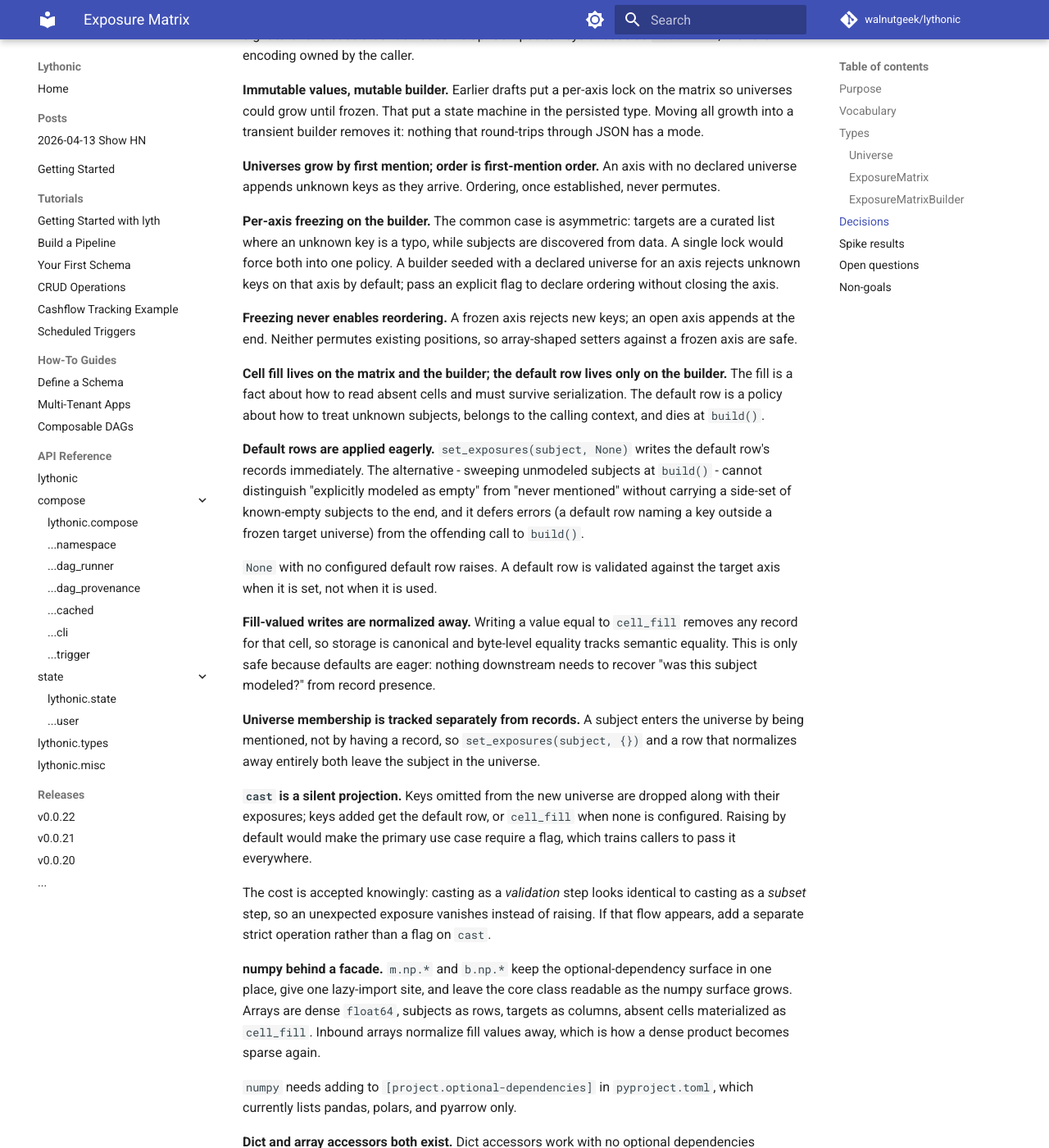
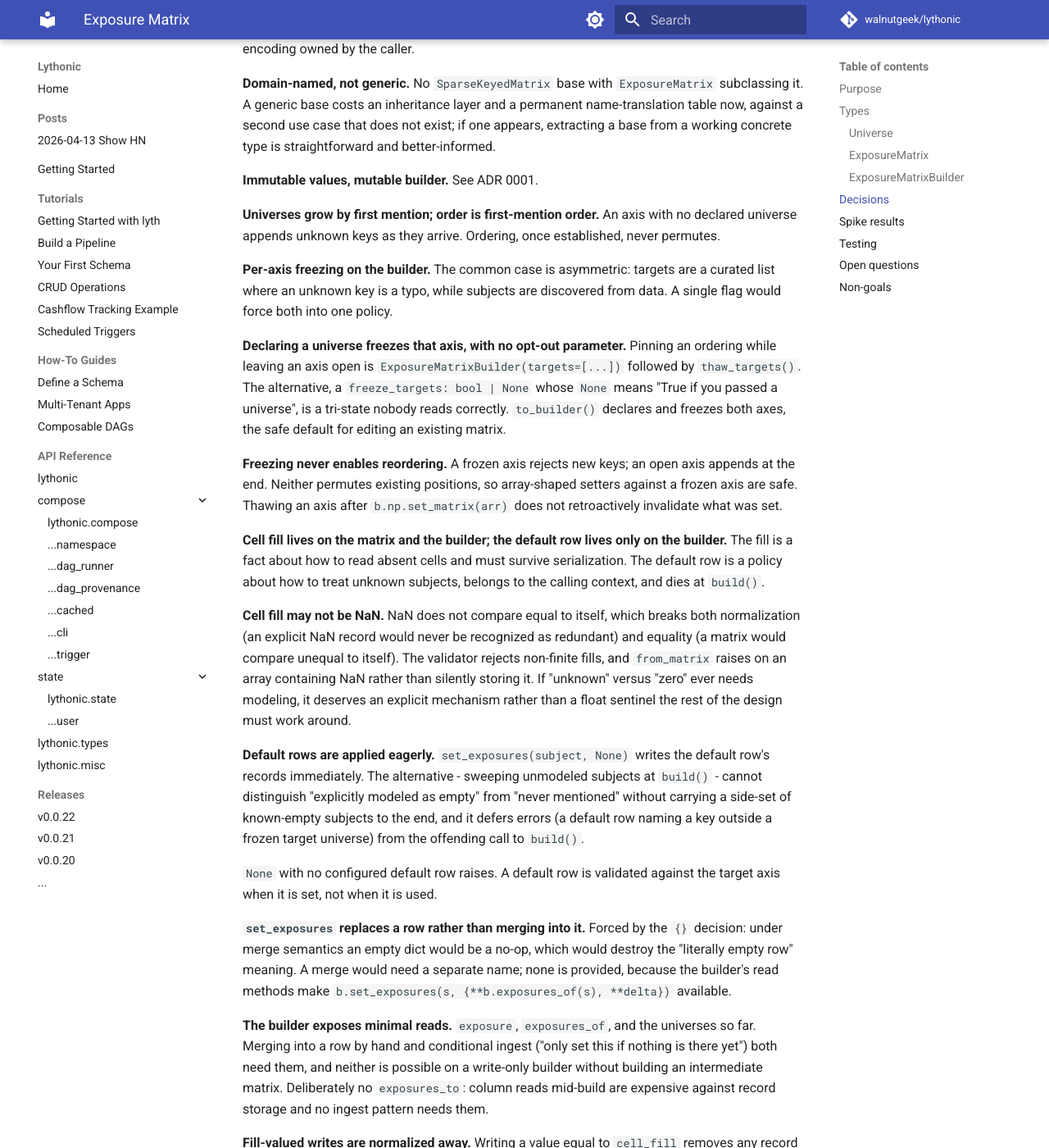
Before and after one commit to walnutgeek/lythonic, an MkDocs documentation site: the page built from docs/ideas/exposure-matrix.md, in a window 1280 px wide and 1400 px high, scrolled down 2348 px. Shown: the whole window at 82% size. Built offline with MkDocs 1.6.1 and Material for MkDocs 9.7.7, drawn with Linux system fonts in a browser that asks for light colours; comment, search, counter and statistics services are not loaded; some of the changed text lies outside the part shown.

Commit message:
docs: record ExposureMatrix domain model and decisions
Add CONTEXT.md with the glossary for subject, target, universe, exposure,
cell fill, default row, frozen axis, and cast, and two ADRs covering the
decisions that are expensive to reverse: immutable values with a separate
builder, and index-triple record serialization.

Expand the design sketch with the remaining decisions - builder reads,
constructor-configured freeze/thaw, cast signature and the absence of a
default column, build-time snapshot semantics, validator strictness, and
the ban on NaN cell fill.

Co-Authored-By: Claude Opus 5 (1M context) <noreply@anthropic.com>

````diff
--- /dev/null
+++ b/docs/adr/0002-exposure-records-as-index-triples.md
@@ -0,0 +1,38 @@
+# Exposure records serialize as index triples
+
+Exposures persist as `list[tuple[int, int, float]]` - a subject index, a target
+index, and a value - rather than as keyed objects naming the subject and target
+as strings. Indexes never appear in the interface; they are a wire and storage
+detail. This is worth recording because it is the one place the design lets a
+positional detail into a format that is otherwise fully keyed, and because a
+persisted format is expensive to change once data exists.
+
+## Considered options
+
+Keyed objects (`{"subject": "acct1", "target": "USD", "value": 0.4}`) are
+self-describing and survive a hand-edited universe, at the cost of repeating
+both key strings in every record. A matrix with 100k records over 40 targets
+would store `"USD"` tens of thousands of times and roughly triple the payload.
+
+Parallel COO arrays (`{"si": [...], "ti": [...], "v": [...]}`) are the most
+compact and load into numpy directly, but introduce a three-lists-must-be-equal
+-length invariant and are the least legible of the three.
+
+Index triples are safe here specifically because universes are immutable and
+travel in the same document. Records are meaningless without them, and an index
+cannot go stale, because no operation permutes an existing universe - open axes
+only append.
+
+## Consequences
+
+The format is not self-describing. Anything reading it must read the universes
+first, and a record list separated from its matrix is unrecoverable.
+
+Records are stored sorted by (subject index, target index) and carry no cells
+whose value equals the cell fill, so serialized bytes are canonical and byte
+equality matches semantic equality.
+
+Validation cannot be skipped on the untrusted path. A directly constructed or
+deserialized matrix canonicalizes silently where doing so is lossless - sorting
+records, dropping fill-valued ones - and rejects what is genuinely ambiguous or
+corrupt: out-of-range indexes and duplicate cells.
--- a/docs/ideas/exposure-matrix.md
+++ b/docs/ideas/exposure-matrix.md
@@ -2,24 +2,16 @@
 
 Status: design sketch, not implemented. Captures the decisions from a design
 session so they can be reviewed before any code is written.
+
+Terms used here are defined in `CONTEXT.md`. Two decisions have their own
+records: `docs/adr/0001-immutable-matrix-with-builder.md` and
+`docs/adr/0002-exposure-records-as-index-triples.md`.
 
 ## Purpose
 
 A sparse, keyed 2-D matrix of exposure values. Both axes are keyed by strings
 rather than positions, and the storage is sparse because most cells are empty in
 practice.
-
-## Vocabulary
-
-- **Subject** - the entity that *has* exposure (an account, a portfolio).
-  The row axis.
-- **Target** - the thing a subject is *exposed to* (a currency, a risk factor).
-  The column axis.
-- **Universe** - an ordered, duplicate-free sequence of keys for one axis.
-- **Exposure** - the float value at a (subject, target) cell.
-- **Cell fill** - the value a cell takes when no record exists for it.
-- **Default row** - a target-to-value mapping applied to a subject that is
-  otherwise unmodeled.
 
 The two axes are semantically asymmetric, which is why they are not called
 `x`/`y` or `row`/`col`. Homogeneous square matrices (correlation, covariance)
@@ -28,11 +20,19 @@ they deserve their own type.
 
 ## Types
 
+Module: `src/lythonic/exposure.py`, matching `frame.py`.
+
 ### `Universe`
 
 Immutable, ordered, duplicate-free sequence of `str` keys, with an internal
 key-to-index map. Accepts a plain `list[str]` anywhere a `Universe` is expected
-and coerces on the way in, following the `GlobalRef` / `NsRef` convention.
+and coerces on the way in, following the `GlobalRef` / `NsRef` convention -
+`no_info_plain_validator_function` with a plain serializer, as in
+`src/lythonic/__init__.py`. Serializes transparently to a JSON array of strings.
+
+Exposes `__len__`, `__iter__`, `__contains__`, `__getitem__(int) -> str`, and
+`index(key) -> int`. Hashable, with equality over ordered keys, so "same
+universe?" is a cached O(1) check. Construction with duplicate keys raises.
 
 ### `ExposureMatrix`
 
@@ -43,11 +43,8 @@ class ExposureMatrix(BaseModel):
     subjects: Universe
     targets: Universe
     cell_fill: float = 0.0
-    records: list[Record]
+    records: list[tuple[int, int, float]] = []
 ```
-
-`Record` holds a subject index, a target index, and a value. Indexes are an
-internal storage detail and never appear in the interface.
 
 Read API:
 
@@ -55,8 +52,8 @@ Read API:
 m.exposure(subject, target)   # -> float, cell_fill when no record
 m.exposures_of(subject)       # -> dict[str, float], stored entries only
 m.exposures_to(target)        # -> dict[str, float], stored entries only
-m.cast(subjects=..., targets=...)   # -> new ExposureMatrix
-m.to_builder()                # -> ExposureMatrixBuilder
+m.cast(subjects=None, targets=None, default_row=None)   # -> ExposureMatrix
+m.to_builder(default_row=None)                          # -> ExposureMatrixBuilder
 m.np.matrix()                 # -> ndarray, subjects x targets
 m.np.row(subject)             # -> ndarray aligned to targets
 m.np.col(target)              # -> ndarray aligned to subjects
@@ -64,36 +61,41 @@ m.np.col(target)              # -> ndarray aligned to subjects
 ExposureMatrix.np.from_matrix(arr, subjects, targets, cell_fill=0.0)
 ```
 
-The `np` attribute serves both directions: class access yields the inbound
-facade, instance access the outbound one. There are no matrix or vector
-operations on `ExposureMatrix` itself - transpose, matmul, and norms are done on
-numpy arrays, and results come home through `from_matrix`.
-
 Unknown keys raise `KeyError`. A known key with no record returns `cell_fill`,
-so "not in the universe" and "no exposure" are distinguishable.
+so "not in the universe" and "no exposure" are distinguishable. Equality
+includes `cell_fill`, since two matrices with identical records but different
+fills disagree about every absent cell.
 
 ### `ExposureMatrixBuilder`
 
-The only mutable object. Grows universes, accepts values, and produces an
-`ExposureMatrix` via `build()`.
+The only mutable object.
 
 ```python
+b = ExposureMatrixBuilder(
+    subjects=None,              # open, grows by first mention
+    targets=["USD", "EUR"],     # declared, therefore frozen
+    cell_fill=0.0,
+    default_row={"USD": 1.0},
+)
+b.thaw_targets()                # ordering pinned, axis now open
+b.freeze_subjects()
+
 b.set_exposure(subject, target, value)
-b.set_exposures(subject, targets)      # dict, or None for the default row
+b.set_exposures(subject, targets)      # dict replaces the row; None applies the default row
 b.np.set_exposures(subject, arr)       # requires a frozen target axis
 b.np.set_matrix(arr)                   # requires both axes frozen
+b.exposure(subject, target)            # minimal reads
+b.exposures_of(subject)
 b.build()
 ```
-
-`set_exposures` takes `targets` as a required argument with no default value.
-`{}` sets a literally empty row; `None` applies the configured default row.
 
 ## Decisions
 
 **Subject / target naming.** The asymmetry buys readable method names
 (`exposures_of` vs `exposures_to`) that a symmetric pair like `xs`/`ys` cannot.
 It also survives the type being used outside finance, which `holders`/`factors`
-would not.
+would not. Exposure is a general statistics and risk-management idea, not a
+finance-only one, so the type belongs in `lythonic`.
 
 **`Universe` is a real type, not a `list[str]`.** Uniqueness and the key-to-index
 map are invariants of the axis, not of the matrix, and `cast` needs cheap
@@ -104,10 +106,13 @@ encoders, matching the `FrameData` bet. A generic `Universe[K]` would propagate
 two type parameters through every signature for a case that has not come up.
 Composite keys encode as `"US:AAPL"`, with the encoding owned by the caller.
 
-**Immutable values, mutable builder.** Earlier drafts put a per-axis lock on the
-matrix so universes could grow until frozen. That put a state machine in the
-persisted type. Moving all growth into a transient builder removes it: nothing
-that round-trips through JSON has a mode.
+**Domain-named, not generic.** No `SparseKeyedMatrix` base with `ExposureMatrix`
+subclassing it. A generic base costs an inheritance layer and a permanent
+name-translation table now, against a second use case that does not exist; if
+one appears, extracting a base from a working concrete type is straightforward
+and better-informed.
+
+**Immutable values, mutable builder.** See ADR 0001.
 
 **Universes grow by first mention; order is first-mention order.** An axis with
 no declared universe appends unknown keys as they arrive. Ordering, once
@@ -115,18 +120,32 @@ established, never permutes.
 
 **Per-axis freezing on the builder.** The common case is asymmetric: targets are
 a curated list where an unknown key is a typo, while subjects are discovered
-from data. A single lock would force both into one policy. A builder seeded with
-a declared universe for an axis rejects unknown keys on that axis by default;
-pass an explicit flag to declare ordering without closing the axis.
+from data. A single flag would force both into one policy.
+
+**Declaring a universe freezes that axis, with no opt-out parameter.** Pinning
+an ordering while leaving an axis open is `ExposureMatrixBuilder(targets=[...])`
+followed by `thaw_targets()`. The alternative, a `freeze_targets: bool | None`
+whose `None` means "True if you passed a universe", is a tri-state nobody reads
+correctly. `to_builder()` declares and freezes both axes, the safe default for
+editing an existing matrix.
 
 **Freezing never enables reordering.** A frozen axis rejects new keys; an open
 axis appends at the end. Neither permutes existing positions, so array-shaped
-setters against a frozen axis are safe.
+setters against a frozen axis are safe. Thawing an axis after
+`b.np.set_matrix(arr)` does not retroactively invalidate what was set.
 
 **Cell fill lives on the matrix and the builder; the default row lives only on
 the builder.** The fill is a fact about how to read absent cells and must
 survive serialization. The default row is a policy about how to treat unknown
 subjects, belongs to the calling context, and dies at `build()`.
+
+**Cell fill may not be NaN.** NaN does not compare equal to itself, which breaks
+both normalization (an explicit NaN record would never be recognized as
+redundant) and equality (a matrix would compare unequal to itself). The
+validator rejects non-finite fills, and `from_matrix` raises on an array
+containing NaN rather than silently storing it. If "unknown" versus "zero" ever
+needs modeling, it deserves an explicit mechanism rather than a float sentinel
+the rest of the design must work around.
 
 **Default rows are applied eagerly.** `set_exposures(subject, None)` writes the
 default row's records immediately. The alternative - sweeping unmodeled subjects
@@ -137,6 +156,19 @@ from the offending call to `build()`.
 
 `None` with no configured default row raises. A default row is validated against
 the target axis when it is set, not when it is used.
+
+**`set_exposures` replaces a row rather than merging into it.** Forced by the
+`{}` decision: under merge semantics an empty dict would be a no-op, which would
+destroy the "literally empty row" meaning. A merge would need a separate name;
+none is provided, because the builder's read methods make
+`b.set_exposures(s, {**b.exposures_of(s), **delta})` available.
+
+**The builder exposes minimal reads.** `exposure`, `exposures_of`, and the
+universes so far. Merging into a row by hand and conditional ingest ("only set
+this if nothing is there yet") both need them, and neither is possible on a
+write-only builder without building an intermediate matrix. Deliberately no
+`exposures_to`: column reads mid-build are expensive against record storage and
+no ingest pattern needs them.
 
 **Fill-valued writes are normalized away.** Writing a value equal to `cell_fill`
 removes any record for that cell, so storage is canonical and byte-level
@@ -149,22 +181,47 @@ universe by being mentioned, not by having a record, so
 `set_exposures(subject, {})` and a row that normalizes away entirely both leave
 the subject in the universe.
 
+**`build()` snapshots; the builder stays usable.** Repeated builds produce
+independent matrices, which supports checkpointing after each merged source. The
+defensive copy this requires is a correctness requirement rather than an
+optimization - see ADR 0001 - and is the thing to test hardest.
+
 **`cast` is a silent projection.** Keys omitted from the new universe are
-dropped along with their exposures; keys added get the default row, or
+dropped along with their exposures; subjects added get the default row, or
 `cell_fill` when none is configured. Raising by default would make the primary
-use case require a flag, which trains callers to pass it everywhere.
+use case require a flag, which trains callers to pass it everywhere. `None` for
+an axis keeps that universe as-is, so one axis can be reordered without
+restating the other. `cell_fill` is preserved.
 
 The cost is accepted knowingly: casting as a *validation* step looks identical
 to casting as a *subset* step, so an unexpected exposure vanishes instead of
 raising. If that flow appears, add a separate strict operation rather than a
 flag on `cast`.
 
-**numpy behind a facade.** `m.np.*` and `b.np.*` keep the optional-dependency
-surface in one place, give one lazy-import site, and leave the core class
-readable as the numpy surface grows. Arrays are dense `float64`, subjects as
-rows, targets as columns, absent cells materialized as `cell_fill`. Inbound
-arrays normalize fill values away, which is how a dense product becomes sparse
-again.
+**No default column.** A default row encodes "a subject I do not know about
+looks typically like this" - a statement about the axis that arrives
+unpredictably from data. Targets are the curated axis; they are declared, not
+discovered. A default column would also collide with the default row at the
+corner cell (new subject x new target), and the precedence rule needed to
+resolve that is complexity bought for a case that does not appear to exist.
+
+**Records serialize as index triples.** See ADR 0002.
+
+**Validation is strict where ambiguity is real, lenient where it is not.** A
+directly constructed or deserialized matrix silently canonicalizes what is
+lossless to canonicalize - unsorted records, records whose value equals the cell
+fill - and rejects out-of-range indexes and duplicate cells. Duplicate cells are
+genuinely ambiguous, and last-wins would be a silent guess about producer
+intent.
+
+**numpy behind a facade, carrying both directions.** `m.np.*` and `b.np.*` keep
+the optional-dependency surface in one place and give one lazy-import site. A
+descriptor whose `__get__` is overloaded on `obj: None` vs `obj: ExposureMatrix`
+binds a different facade for class and instance access, so
+`ExposureMatrix.np.from_matrix(...)` and `m.np.matrix()` share one attribute.
+Arrays are dense `float64`, subjects as rows, targets as columns, absent cells
+materialized as `cell_fill`. Inbound arrays normalize fill values away, which is
+how a dense product becomes sparse again.
 
 `numpy` needs adding to `[project.optional-dependencies]` in `pyproject.toml`,
 which currently lists pandas, polars, and pyarrow only.
@@ -172,13 +229,6 @@ which currently lists pandas, polars, and pyarrow only.
 **Dict and array accessors both exist.** Dict accessors work with no optional
 dependencies installed and return stored entries only. Array accessors live on
 the facade and raise `ImportError` when numpy is absent.
-
-**The facade carries inbound constructors too.** A descriptor whose `__get__` is
-overloaded on `obj: None` vs `obj: ExposureMatrix` binds a different facade for
-class and instance access, so `ExposureMatrix.np.from_matrix(...)` and
-`m.np.matrix()` share one attribute. This was spiked before being adopted, since
-the concern was that it would cost more in type-checker friction than the
-symmetry is worth. It does not - see below.
 
 **Matrix and vector operations live on numpy, not on `ExposureMatrix`.** The
 type's job is keyed sparse storage and conversion. Transpose is the interesting
@@ -188,7 +238,8 @@ semantically targets, which the type has no way to express.
 ## Spike results
 
 `devtools/proto_np_facade.py` measured the descriptor's cost under the project's
-basedpyright settings. Verdict: no friction worth avoiding.
+basedpyright settings. Verdict: no friction worth avoiding. Delete the spike
+when the real implementation lands.
 
 - Types are exact, not `Any`. `ExposureMatrix.np` reveals as `NpIn`, `m.np` as
   `NpOut`, `m.np.matrix()` as `ndarray[tuple[Any, ...], dtype[float64]]`.
@@ -203,6 +254,14 @@ basedpyright settings. Verdict: no friction worth avoiding.
   runtime, since annotations are deferred and evaluated in module globals.
 - Total cost was two `reportUnannotatedClassAttribute` warnings, both fixed by
   annotating the facades' back-reference attributes. `make lint` passes clean.
+
+## Testing
+
+Per the repo's tiers: doctests on `Universe` and the simple accessors, where an
+example doubles as documentation. A separate test file for builder semantics,
+`cast`, JSON round-tripping, and validator behavior on non-canonical input. The
+build-time defensive copy needs an explicit test - mutate the builder after
+`build()` and assert the built matrix is unchanged.
 
 ## Open questions
 
@@ -222,3 +281,4 @@ basedpyright settings. Verdict: no friction worth avoiding.
   separate type.
 - Non-string keys.
 - Mutation of a built `ExposureMatrix`.
+- Matrix arithmetic on the type itself.
````
Also changed, not shown: CONTEXT.md (added, +48 -0 lines), docs/adr/0001-immutable-matrix-with-builder.md (added, +32 -0 lines).
